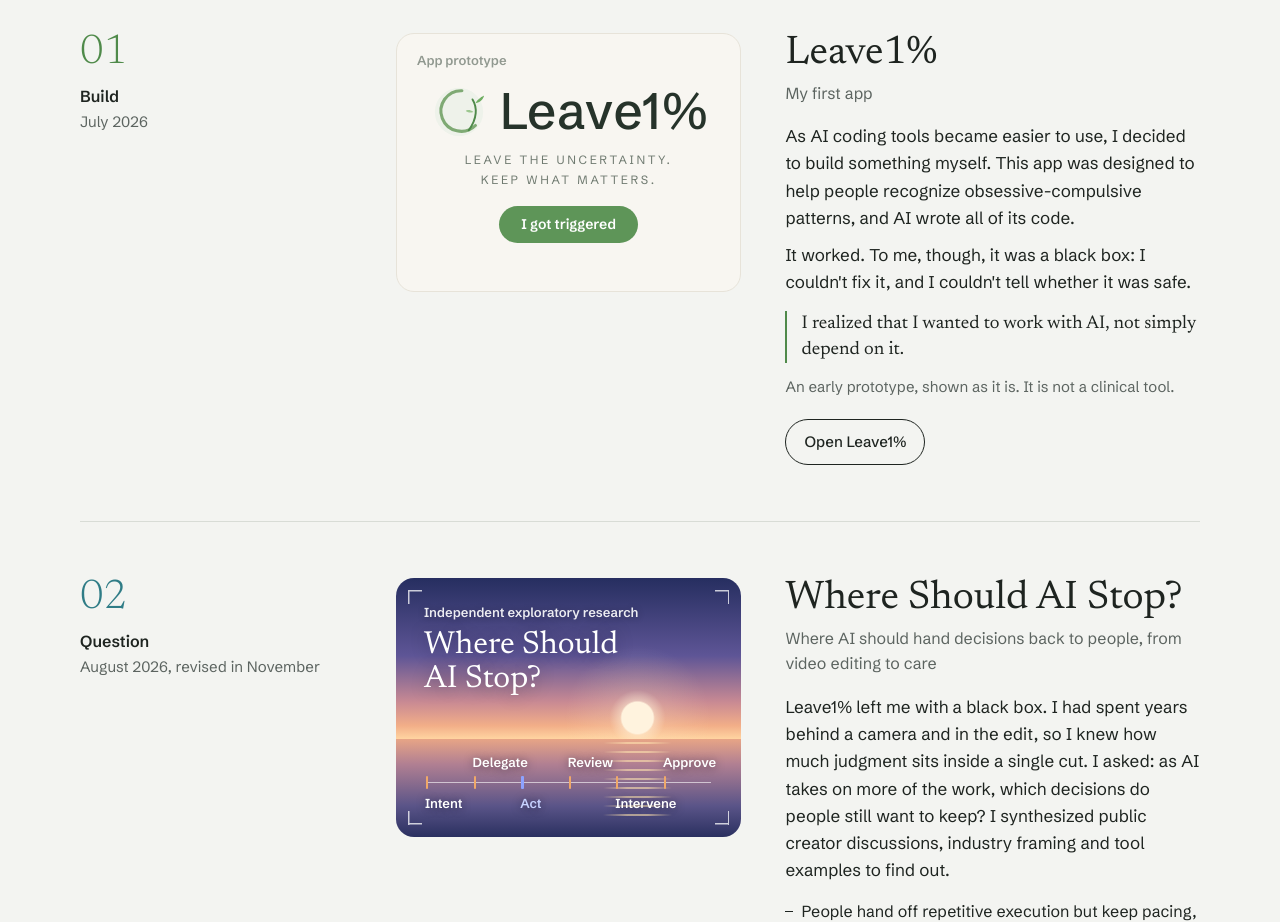
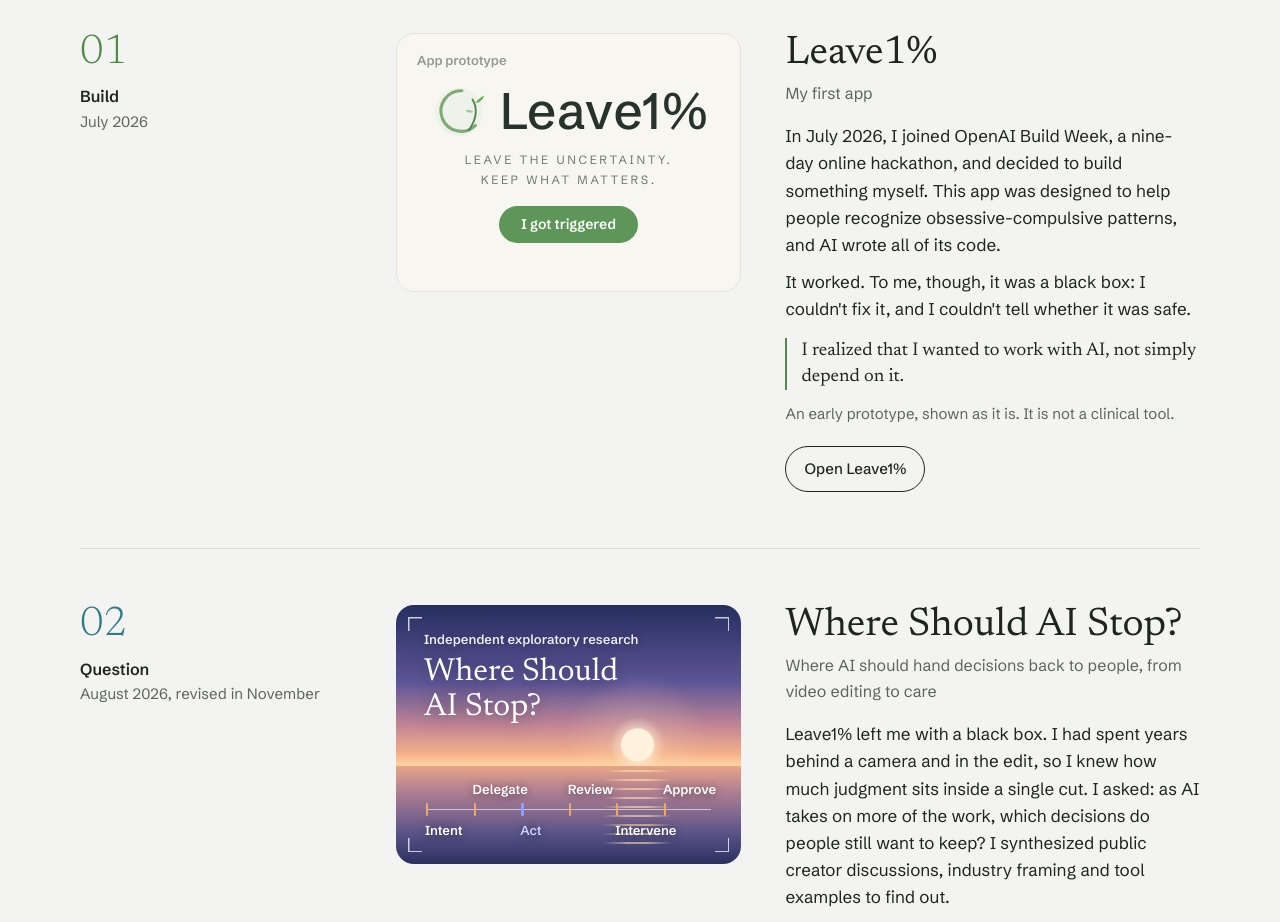
Before and after one commit to tianyuesun/angelasun-forward, a plain HTML site: page index.html in a window 1280 px wide. Shown: the part 840-1762 px from the top of the page. Drawn offline with Linux system fonts and the light colour scheme.

Commit message:
Add files via upload

```diff
--- a/index.html
+++ b/index.html
@@ -193,7 +193,7 @@ footer{font-size:.9375rem}
         <h2 data-zh="留一点">Leave1%</h2>
         <p class="what" data-zh="我的第一个应用">My first app</p>
         <div class="story">
-          <p data-zh="随着 AI 编程工具越来越普及，我决定自己动手。这个应用旨在帮助人们识别强迫症模式，代码完全由 AI 编写。">As AI coding tools became easier to use, I decided to build something myself. This app was designed to help people recognize obsessive-compulsive patterns, and AI wrote all of its code.</p>
+          <p data-zh="2026 年 7 月，我参加了 OpenAI Build Week 黑客松，决定自己动手做点什么。这个应用旨在帮助人们识别强迫症模式，代码完全由 AI 编写。">In July 2026, I joined OpenAI Build Week, a nine-day online hackathon, and decided to build something myself. This app was designed to help people recognize obsessive-compulsive patterns, and AI wrote all of its code.</p>
           <p data-zh="它能用，但对我来说就是一个黑箱：出了问题我修不了，也无法判断它是否安全。">It worked. To me, though, it was a black box: I couldn't fix it, and I couldn't tell whether it was safe.</p>
         </div>
         <p class="lesson" data-zh="我意识到，我想与 AI 合作，而不只是依赖它。">I realized that I wanted to work with AI, not simply depend on it.</p>
```
